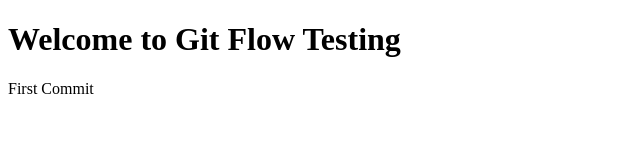
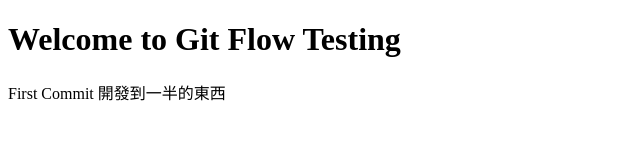
Before and after one commit to jbjobclement/gitflow-testing, a plain HTML site: page index.html in a window 1280 px wide. Shown: the whole page, without its empty margins (0-640 px from the left). Drawn offline with Linux system fonts and the light colour scheme.

Commit message:
feat: 開發中的內容

```diff
--- a/index.html
+++ b/index.html
@@ -10,7 +10,7 @@
 
     <h1>Welcome to Git Flow Testing</h1>
     <p>
-        First Commit
+        First Commit 開發到一半的東西
     </p>
 </body>
 </html>
```
